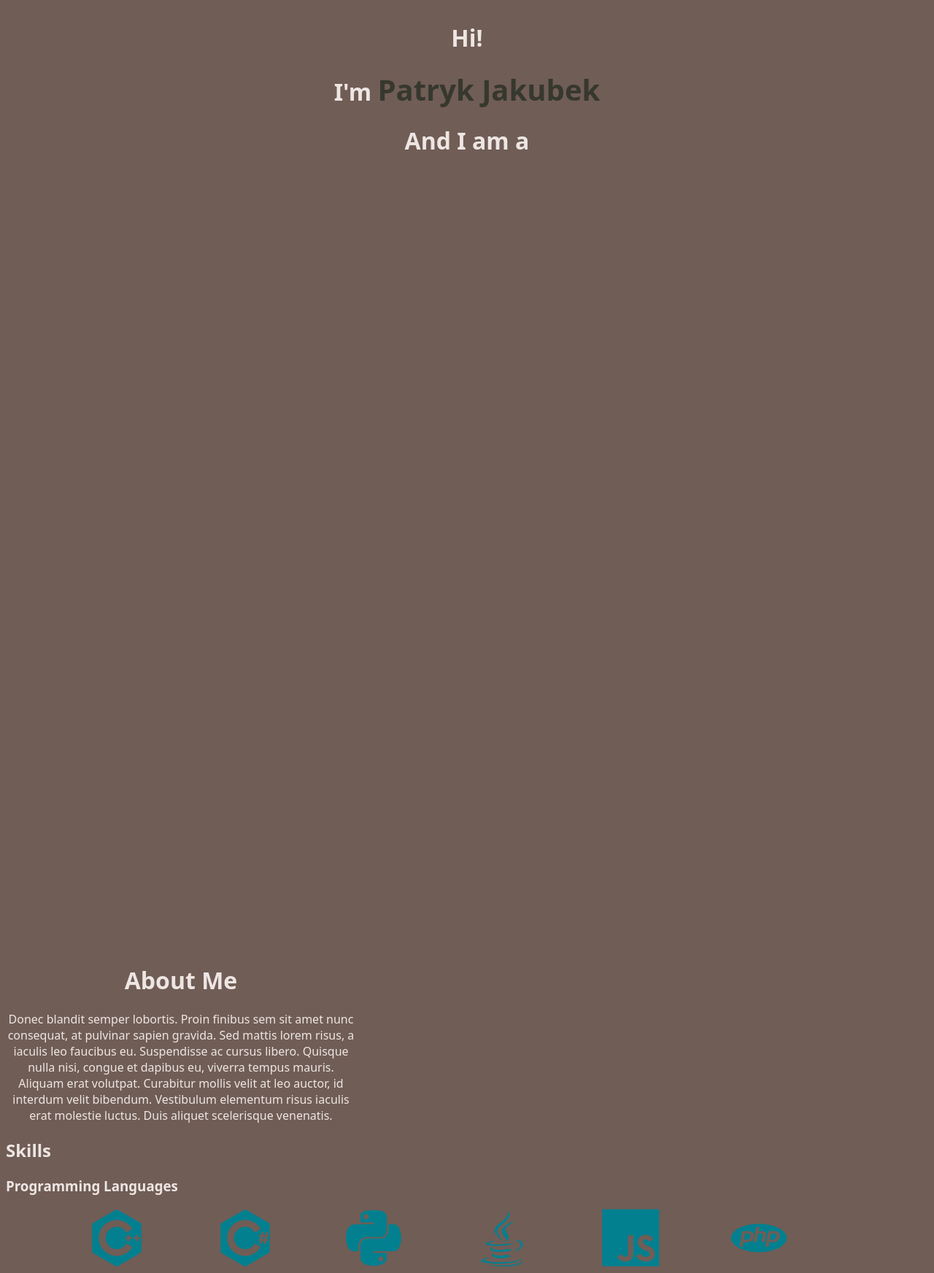
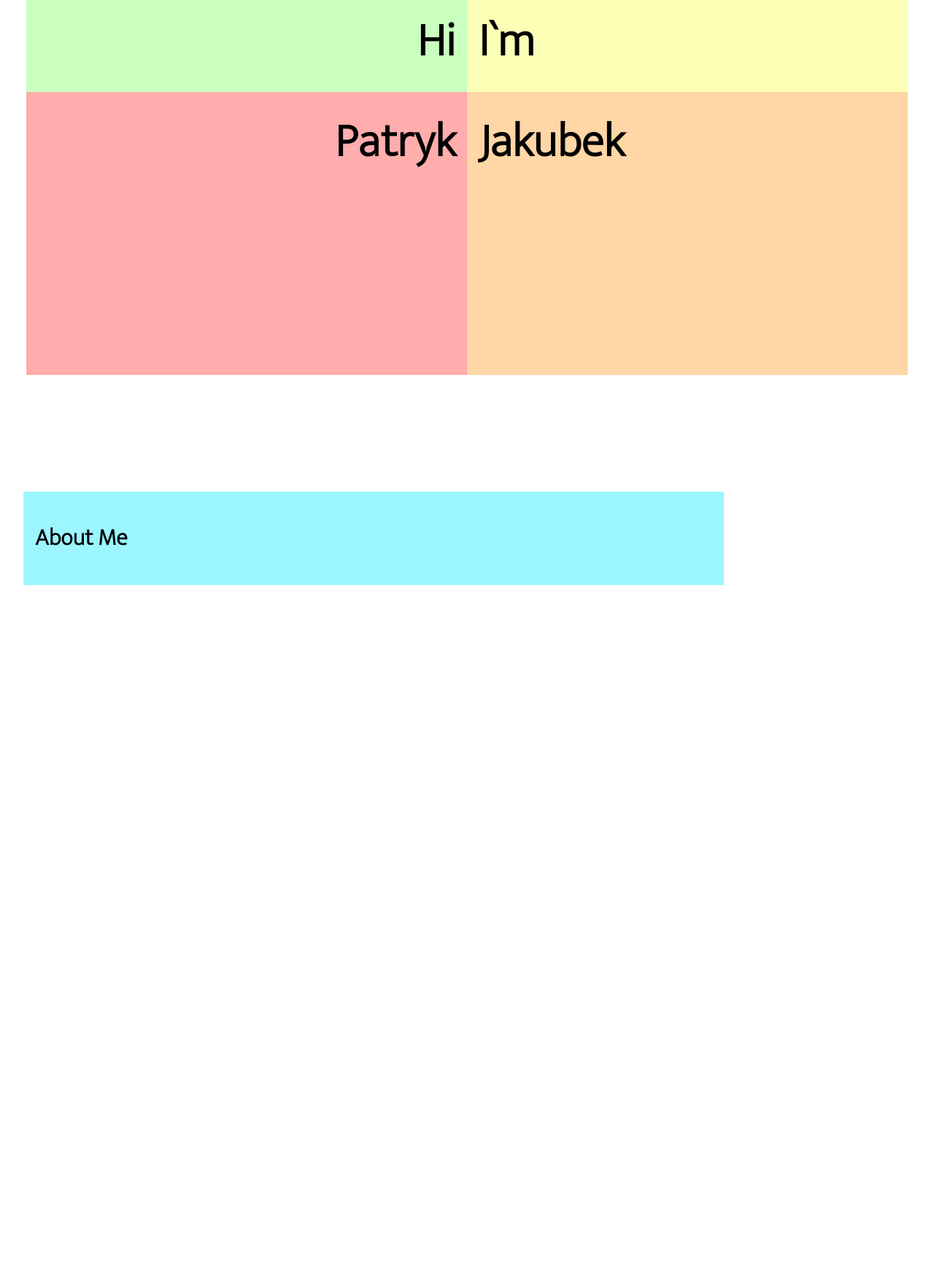
Before and after one commit to SandSide/Portfolio-Website, a plain HTML site: page index.html in a window 1280 px wide. Shown: the part 278-2023 px from the top of the page at 73% size. After the commit the page ends 1096 px from the top, so only its background shows below. Drawn offline with nearby package versions, Linux system fonts and the light colour scheme; files that its build step writes are made by us from their sources.

Commit message:
Redone the website intro

```diff
--- /dev/null
+++ b/css/intro.css
@@ -0,0 +1,53 @@
+.intro-grid{
+    display: flex;
+    max-width: 98vw;
+    height: 97vh;
+    flex-wrap: wrap;
+    justify-content: center;
+    gap: 0;
+}
+
+.intro-item {
+    flex-basis: calc(50% - 20px); /* 20px is the sum of margin and padding */
+  }
+
+  @media (max-width: 1000px) { /* adjust the breakpoint to suit your needs */
+    .intro-item {
+      flex-basis: calc(100% - 20px);
+    }
+
+    .intro__text{
+
+        text-align: center;
+        margin: 10;
+    }
+  }
+
+.intro__text{
+    margin: 1rem;
+    font-size: 4rem;
+}
+
+.intro-1{
+    position: absolute;
+    bottom: 0;
+    right:0;
+}
+
+.intro-2{
+    position: absolute;
+    bottom: 0;
+    left:0;
+}
+
+.intro-3{
+    position: absolute;
+    top: 0;
+    right:0;
+}
+
+.intro-4{
+    position: absolute;
+    top: 0;
+    left:0;
+}
--- /dev/null
+++ b/css/nav.css
@@ -0,0 +1,21 @@
+.nav-bar{
+    display: flex;
+    justify-content: center;
+}
+
+.nav-bar li {
+    display: inline-block;
+    padding: 10px;
+    margin: 0 10px;
+  }
+
+.nav-bar li a {
+    text-decoration: none;
+    color: #333;
+    font-size: 2rem;
+}
+
+
+.nav-bar li a:hover {
+    color: #FFADAD;
+}
--- a/css/style.css
+++ b/css/style.css
@@ -12,70 +12,53 @@
     --clr-accent: #F0F3BD;
 }
 
+@font-face {
+    font-family: Mukta-ExtraLight;
+    src: url(../fonts/Mukta/Mukta-ExtraLight.ttf);
+  }
 
+main{
+    margin: 0;
+    padding: 0;
+}
 
-body{
-    background-color: var(--clr-bg);
-    color: var(--clr-text);
-
-    font-family: system-ui, -apple-system, BlinkMacSystemFont, 'Segoe UI', Roboto, Oxygen, Ubuntu, Cantarell, 'Open Sans', 'Helvetica Neue', sans-serif;
+body {
+    margin: 1rem;
 
 }
-
-.profile{
-    margin: 0;
-    position: absolute;
-    top: 50%;
-    left: 50%;
-    transform: translate(-50%, -50%);
-    text-align: center;
-    z-index: 1;
-}
-
-.name{
-    color: var(--clr-bg-light);
-    font-size: 2.5rem;
-}
-
-.occupation{
-    position: absolute;
-    top: 0;
-    left: 0;
-    margin-top: 0;
-    margin-left: 1rem;
-    font-size: 15rem;
-    font-size: clamp(5rem, 15rem, 50rem);
-    width: 45rem;
-    z-index: -1;
-}
-
-.center{
-
-    top: 50%;
-    left: 50%;
-    transform: translate(-50%, -50%);
-}
-
-.flex--center{
-    display: flex;
-
-}
-
-.about-me{
-    width: 30rem;
-    text-align: center;
-    margin-top: 100rem;
+h1{
+    font-family: Mukta-ExtraLight;
 }
 
 
-.icon{
-    width: 10rem;
-    color: var(--clr-icon);
-    font-size: 5rem;
+
+.square{
+    position: relative;
 }
 
-.icon-group{
-    display: flex;
-    gap: 1rem;
-    justify-content: center;
+.container{
+    margin: 1rem;
+    margin-top: 10rem;
+    padding: 1rem;
+    max-width: 60rem;
 }
+
+.green{
+    background-color: #CAFFBF;
+}
+
+.yellow{
+    background-color: #FDFFB6;
+}
+
+.red{
+    background-color: #FFADAD;
+}
+
+.orange{
+    background-color: #FFD6A5;
+}
+
+.blue{
+    background-color: #9BF6FF;
+}
--- a/index.html
+++ b/index.html
@@ -9,7 +9,8 @@
     <link rel="icon" href="./favicon.ico" type="image/x-icon">
 
     <link rel="stylesheet" href="css/style.css">
-
+    <link rel="stylesheet" href="css/intro.css">
+    <link rel="stylesheet" href="css/nav.css">
     <link rel="stylesheet" href="https://cdn.jsdelivr.net/gh/devicons/devicon@v2.15.1/devicon.min.css">
 
 
@@ -17,50 +18,40 @@
   </head>
   <body>
     <main>
+<!--
+      <ul class="nav-bar">
+        <li><a href="#">Home</a></li>
+        <li><a href="#">About</a></li>
+        <li><a href="#">Skills</a></li>
+        <li><a href="#">Contact</a></li>
+      </ul> -->
 
 
-      <div>
-        <div class="profile">
-          <h1> Hi! </h1>
-          <h1> I'm <span class="name"> Patryk Jakubek </span> </h1>
-          <h1> And I am a </span> </h1>
+      <div class="intro-grid">
+        <div class="intro-item square green">
+          <h1 class="intro__text intro-1"> Hi </h1>
+        </div>
+
+        <div class="intro-item square yellow">
+
+
+
+          <h1 class="intro__text intro-2"> I`m</h1>
+        </div>
+
+        <div class="intro-item square red">
+          <h1 class="intro__text intro-3"> Patryk  </h1>
+        </div>
+
+        <div class="intro-item square orange">
+          <h1 class="intro__text intro-4"> Jakubek </h1>
         </div>
       </div>
 
-      <!-- <h2 class="occupation"> Full Stack Developer </h2> -->
-
-
-
-      <div class="about-me" >
-        <h1> About Me</h1>
-        <p>
-          Donec blandit semper lobortis. Proin finibus sem sit amet nunc consequat, at pulvinar sapien gravida.
-          Sed mattis lorem risus, a iaculis leo faucibus eu. Suspendisse ac cursus libero. Quisque nulla nisi, congue et dapibus eu, viverra tempus mauris.
-          Aliquam erat volutpat.
-          Curabitur mollis velit at leo auctor, id interdum velit bibendum.
-          Vestibulum elementum risus iaculis erat molestie luctus. Duis aliquet scelerisque venenatis.
-        </p>
-      </div>
-
-
-
-      <div>
-        <h2> Skills </h2>
-          <h3> Programming Languages</h3>
-          <div class="icon-group">
-            <i class="devicon-cplusplus-plain icon"></i>
-            <i class="devicon-csharp-plain icon"></i>
-            <i class="devicon-python-plain icon"></i>
-            <i class="devicon-java-plain icon"></i>
-            <i class="devicon-javascript-plain icon"></i>
-            <i class="devicon-php-plain icon"></i>
-          </div>
+      <div id="about-me" class="container square blue">
+       <h1>About Me</h1>
 
       </div>
-
-
-
-
     </main>
   </body>
 </html>
```
Also changed, not shown: fonts/Mukta/Mukta-Bold.ttf (added), fonts/Mukta/Mukta-ExtraBold.ttf (added), fonts/Mukta/Mukta-ExtraLight.ttf (added), fonts/Mukta/Mukta-Light.ttf (added), fonts/Mukta/Mukta-Medium.ttf (added), fonts/Mukta/Mukta-Regular.ttf (added), fonts/Mukta/Mukta-SemiBold.ttf (added), fonts/Mukta/OFL.txt (added), 1 other file.
